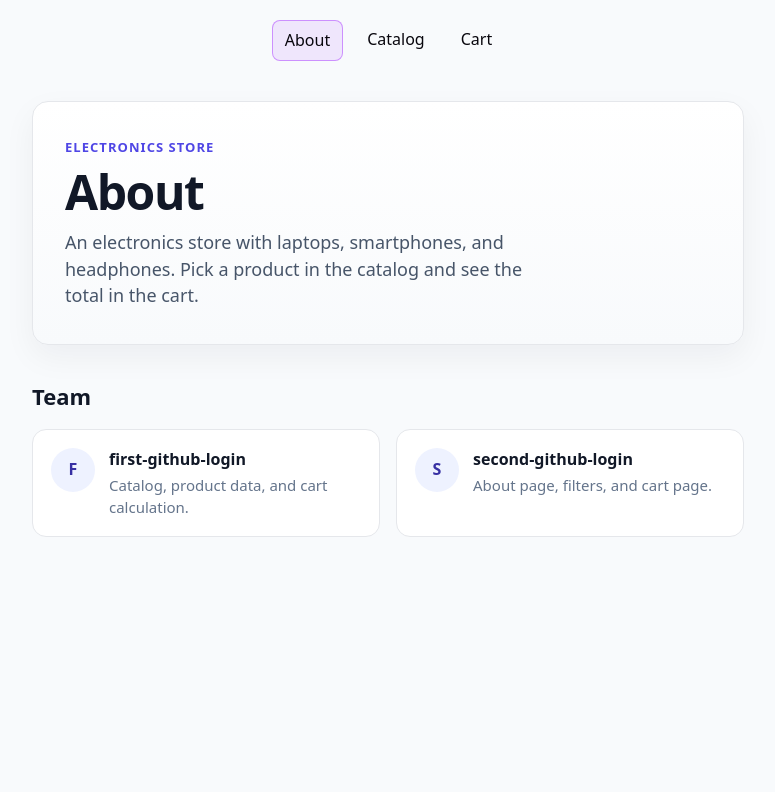
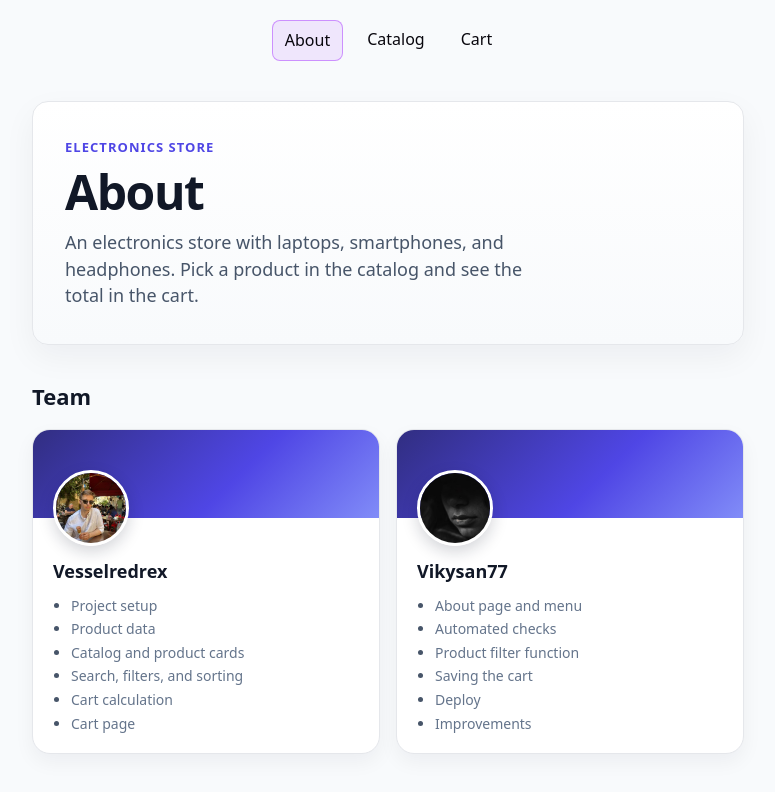
Before and after one commit to vikysan77/team-store, a website built with Vite: page index.html in a window 1280 px wide. Shown: the whole page, without its empty margins (252-1027 px from the left). Built offline with nearby package versions, Linux system fonts and the light colour scheme.

Commit message:
feat: revision about page

```diff
--- a/src/pages/about.ts
+++ b/src/pages/about.ts
@@ -1,6 +1,33 @@
+import verPhoto from '../assets/ver.jpg';
+import vikPhoto from '../assets/vik.jpg';
+
 const members = [
-  { name: 'first-github-login', contribution: 'Catalog, product data, and cart calculation.' },
-  { name: 'second-github-login', contribution: 'About page, filters, and cart page.' },
+  {
+    name: 'Vesselredrex',
+    tasks: [
+      'Project setup',
+      'Product data',
+      'Catalog and product cards',
+      'Search, filters, and sorting',
+      'Cart calculation',
+      'Cart page',
+    ],
+    photo: verPhoto,
+    github: 'https://github.com/Vesselredrex',
+  },
+  {
+    name: 'Vikysan77',
+    tasks: [
+      'About page and menu',
+      'Automated checks',
+      'Product filter function',
+      'Saving the cart',
+      'Deploy',
+      'Improvements',
+    ],
+    photo: vikPhoto,
+    github: 'https://github.com/vikysan77',
+  },
 ];
 
 export function createAbout(): HTMLElement {
@@ -34,25 +61,41 @@ export function createAbout(): HTMLElement {
 
   members.forEach((member) => {
     const item = document.createElement('li');
-    item.className = 'about__member';
 
-    const avatar = document.createElement('span');
+    const card = document.createElement('a');
+    card.className = 'about__member';
+    card.href = member.github;
+    card.target = '_blank';
+    card.rel = 'noopener noreferrer';
+
+    const header = document.createElement('div');
+    header.className = 'about__header';
+
+    const avatar = document.createElement('img');
     avatar.className = 'about__avatar';
-    avatar.textContent = member.name.slice(0, 1).toUpperCase();
-    avatar.setAttribute('aria-hidden', 'true');
+    avatar.src = member.photo;
+    avatar.alt = '';
+    header.append(avatar);
 
     const body = document.createElement('div');
+    body.className = 'about__body';
 
     const name = document.createElement('p');
     name.className = 'about__name';
     name.textContent = member.name;
 
-    const contribution = document.createElement('p');
-    contribution.className = 'about__role';
-    contribution.textContent = member.contribution;
+    const tasks = document.createElement('ul');
+    tasks.className = 'about__tasks';
 
-    body.append(name, contribution);
-    item.append(avatar, body);
+    member.tasks.forEach((task) => {
+      const taskItem = document.createElement('li');
+      taskItem.textContent = task;
+      tasks.append(taskItem);
+    });
+
+    body.append(name, tasks);
+    card.append(header, body);
+    item.append(card);
     list.append(item);
   });
 
--- a/src/style.css
+++ b/src/style.css
@@ -286,36 +286,76 @@ body {
 
 .about__member {
   display: flex;
-  gap: 14px;
-  align-items: flex-start;
-  padding: 18px;
+  flex-direction: column;
+  height: 100%;
+  overflow: hidden;
   border: 1px solid #e5e7eb;
-  border-radius: 14px;
+  border-radius: 18px;
   background: #fff;
+  color: inherit;
+  text-decoration: none;
+  box-shadow: 0 8px 20px rgb(15 23 42 / 5%);
+  transition:
+    border-color 0.15s ease,
+    box-shadow 0.15s ease,
+    transform 0.15s ease;
+}
+
+.about__member:hover {
+  border-color: #818cf8;
+  box-shadow: 0 16px 32px rgb(79 70 229 / 16%);
+  transform: translateY(-4px);
+}
+
+.about__member:focus-visible {
+  outline: 2px solid #4f46e5;
+  outline-offset: 3px;
+}
+
+.about__header {
+  display: flex;
+  align-items: flex-end;
+  height: 88px;
+  padding: 0 20px;
+  background: linear-gradient(135deg, #312e81 0%, #4f46e5 58%, #818cf8 100%);
 }
 
 .about__avatar {
-  display: grid;
-  flex: 0 0 44px;
-  place-items: center;
-  width: 44px;
-  height: 44px;
+  width: 76px;
+  height: 76px;
+  margin-bottom: -28px;
+  border: 3px solid #fff;
   border-radius: 50%;
-  background: #eef2ff;
-  color: #3730a3;
+  object-fit: cover;
+  box-shadow: 0 6px 16px rgb(15 23 42 / 18%);
+}
+
+.about__body {
+  padding: 40px 20px 20px;
+}
+
+.about__name {
+  margin: 0;
+  color: #111827;
+  font-size: 18px;
   font-weight: 700;
 }
 
-.about__name {
-  margin: 0 0 4px;
-  color: #111827;
-  font-weight: 700;
+.about__tasks {
+  margin: 12px 0 0;
+  padding-left: 18px;
+  color: #64748b;
+  font-size: 14px;
+  line-height: 1.4;
+  list-style-type: disc;
 }
 
-.about__role {
-  margin: 0;
-  color: #64748b;
-  font-size: 15px;
+.about__tasks li::marker {
+  color: #475569;
+}
+
+.about__tasks li + li {
+  margin-top: 4px;
 }
 
 @media (max-width: 640px) {
```
Also changed, not shown: src/assets/ver.jpg (added), src/assets/vik.jpg (added).
